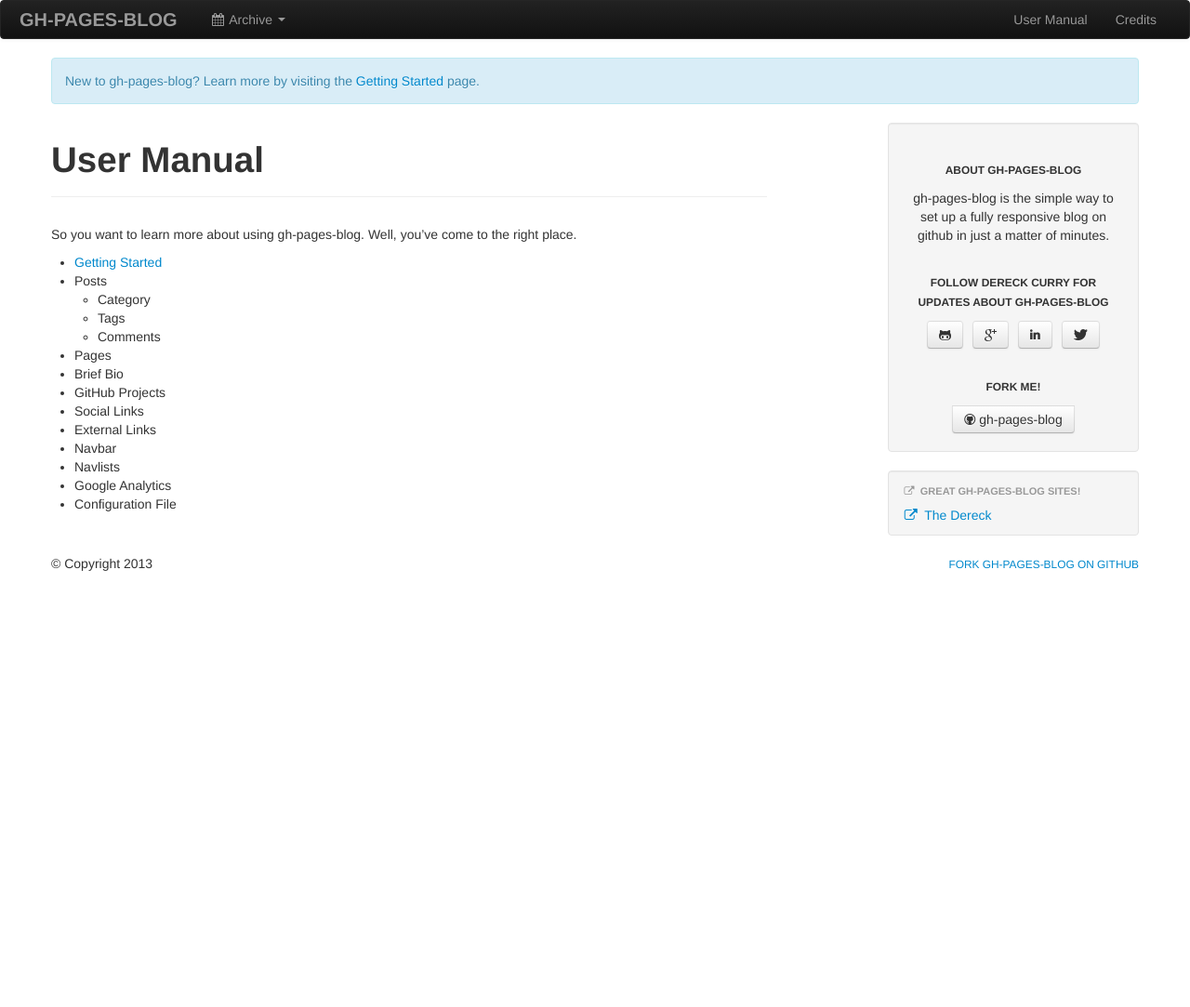
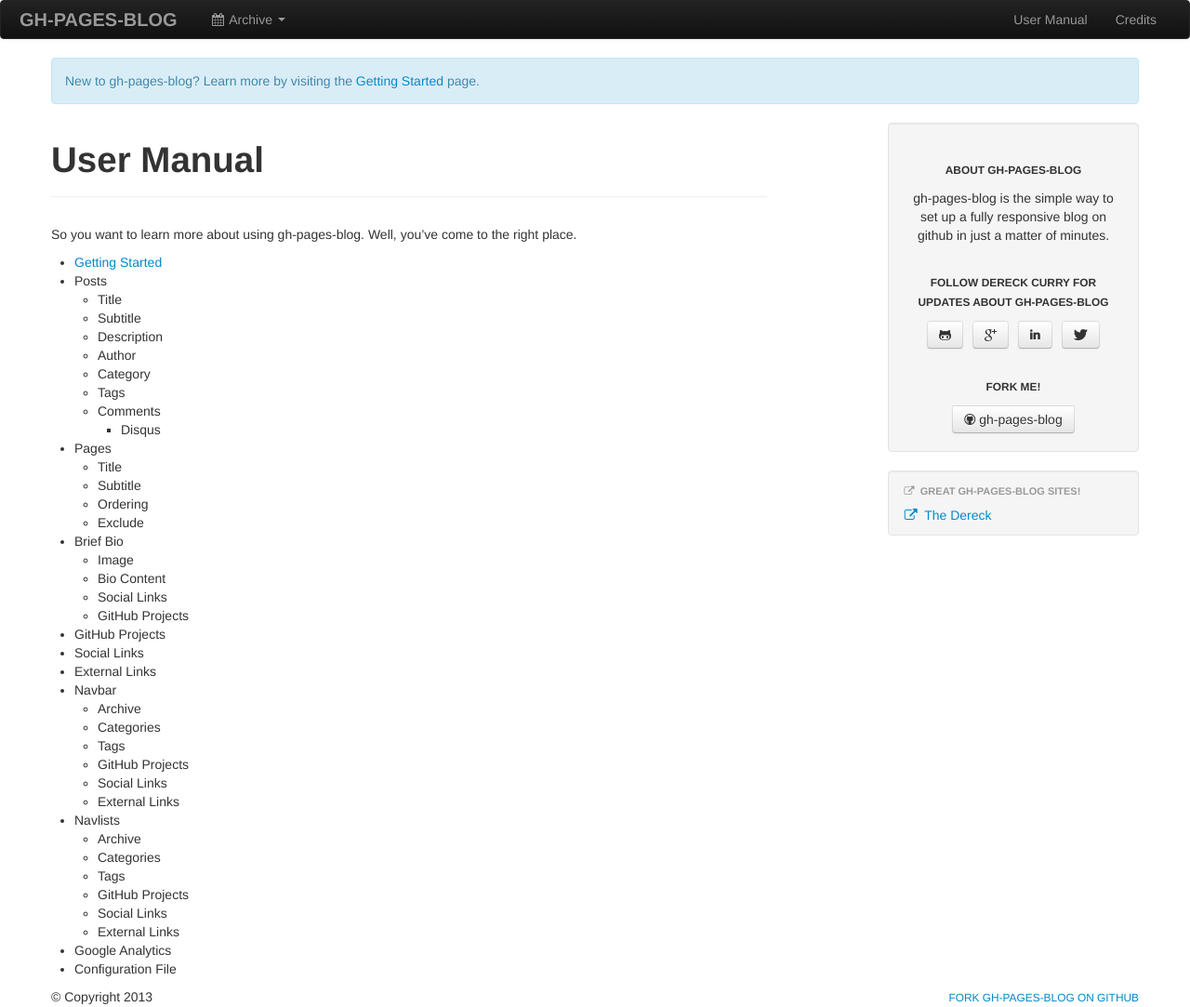
Before and after one commit to thedereck/gh-pages-blog, a Jekyll site: the page built from user_manual.md, in a window 1280 px wide. Shown: the whole page at 93% size. Built offline with Jekyll 4.4.1, drawn with Linux system fonts in a browser that asks for light colours; comment, search, counter and statistics services are not loaded; before the commit the page ends 900 px from its top, so only the background shows below that.

Commit message:
More User Manual Categories

```diff
--- a/user_manual.md
+++ b/user_manual.md
@@ -8,15 +8,40 @@
 
 * [Getting Started]({{ site.url }}/getting_started.html)
 * Posts
+  * Title
+  * Subtitle
+  * Description
+  * Author
   * Category
   * Tags
   * Comments
+    * Disqus
 * Pages
+  * Title
+  * Subtitle
+  * Ordering
+  * Exclude
 * Brief Bio
+  * Image
+  * Bio Content
+  * Social Links
+  * GitHub Projects
 * GitHub Projects
 * Social Links
 * External Links
 * Navbar
+  * Archive
+  * Categories
+  * Tags
+  * GitHub Projects
+  * Social Links
+  * External Links
 * Navlists
+  * Archive
+  * Categories
+  * Tags
+  * GitHub Projects
+  * Social Links
+  * External Links
 * Google Analytics
 * Configuration File
```
